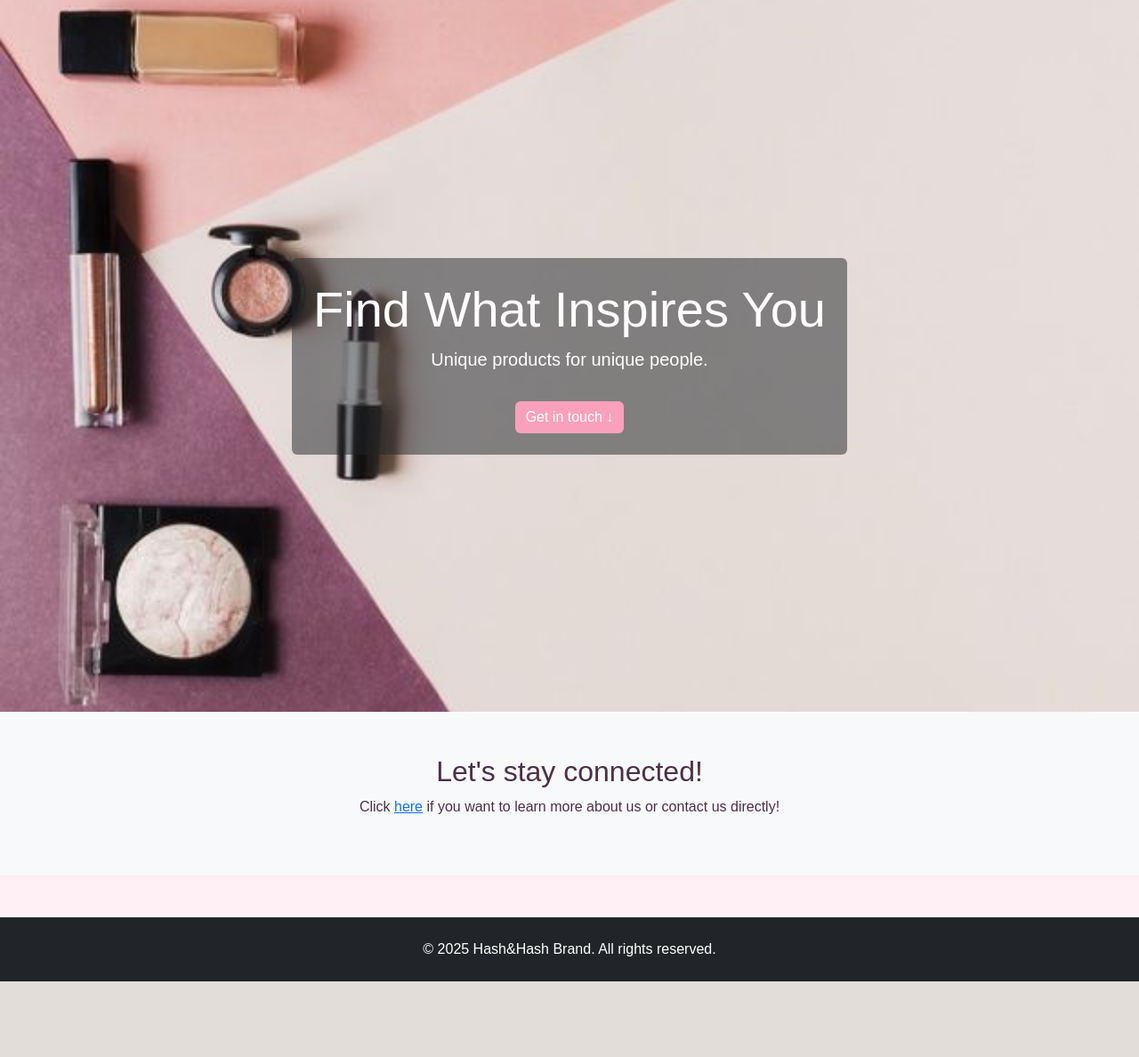
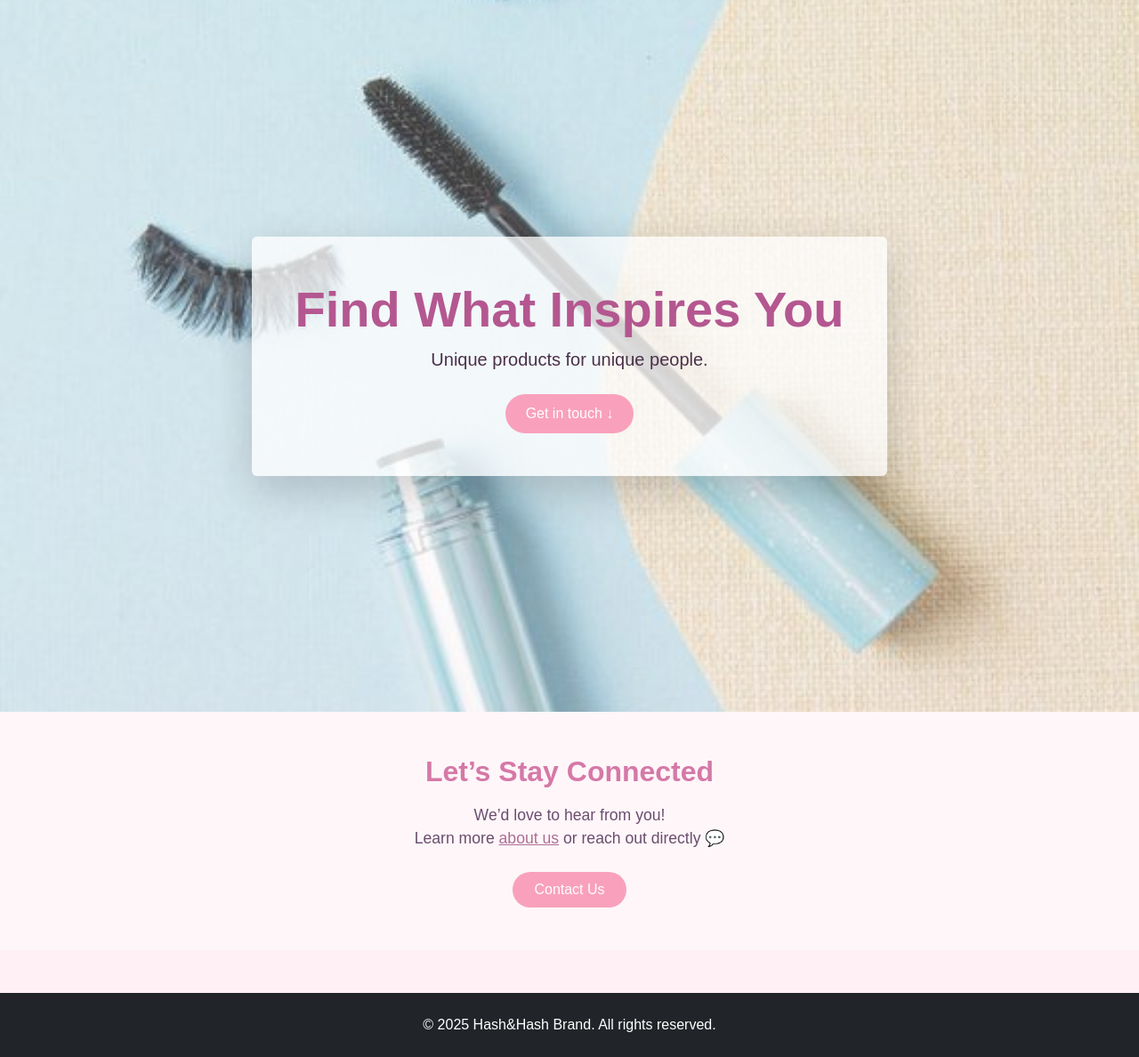
Before and after one commit to islembriki/makeup_project, a Symfony app: template templates/home/index.html.twig in a window 1280 px wide. Shown: the part 66-1254 px from the top of the page at 89% size. Before the commit the page ends 1169 px from the top, so only its background shows below. Run offline with Twig, Linux system fonts and the light colour scheme; the template is opened without the code that fills it, so the values that code supplies are empty; some libraries are stand-ins or nearby versions.

Commit message:
belkis added the styles for the products page and the contact us part

```diff
--- a/public/css/style.css
+++ b/public/css/style.css
@@ -61,3 +61,101 @@ footer {
     background-color: #f8c8dc;
     color: #4b3049;
 }
+
+.pastel-btn {
+    background-color: #f9a1bc;
+    color: white;
+    border: none;
+    padding: 0.6rem 1.4rem;
+    border-radius: 2rem;
+    font-weight: 500;
+    transition: all 0.3s ease;
+}
+
+.pastel-btn:hover {
+    background-color: #f67a9b;
+    color: white;
+}
+
+.landing-hero h1, .landing-hero p {
+    font-family: 'Poppins', sans-serif;
+}
+
+/* Soft Card Styling */
+.card {
+    border-radius: 1rem;
+    border: none;
+    background-color: #fff0f5; /* light pastel pink */
+    transition: transform 0.3s ease, box-shadow 0.3s ease;
+}
+
+.card:hover {
+    transform: translateY(-5px);
+    box-shadow: 0 8px 20px rgba(223, 177, 207, 0.3);
+}
+
+/* Button Styling */
+.btn-primary {
+    background-color: #d678a7;
+    border: none;
+    border-radius: 2rem;
+}
+
+.btn-primary:hover {
+    background-color: #c55d94;
+}
+
+.btn-secondary {
+    background-color: #f3c6d3;
+    color: #5f3e50;
+    border: none;
+    border-radius: 2rem;
+}
+
+.btn-secondary:hover {
+    background-color: #e8a5bb;
+    color: white;
+}
+
+/* Filter Section Background */
+form {
+    background: #fff7fa;
+    border: 1px solid #f3d7e2;
+    border-radius: 1rem;
+    padding: 1.5rem;
+}
+
+/* Titles */
+h1 {
+    color: #b45790;
+    font-family: 'Poppins', sans-serif;
+}
+
+.card {
+    opacity: 0;
+    animation: fadeInCard 0.8s ease forwards;
+}
+
+.card:nth-child(1) { animation-delay: 0.1s; }
+.card:nth-child(2) { animation-delay: 0.2s; }
+.card:nth-child(3) { animation-delay: 0.3s; }
+
+
+@keyframes fadeInCard {
+    to {
+        opacity: 1;
+        transform: translateY(0);
+    }
+    from {
+        opacity: 0;
+        transform: translateY(20px);
+    }
+}
+
+/* so all product images have the same style */
+.card-img-top {
+    height: 250px;
+    object-fit: cover;
+    border-radius: 1rem 1rem 0 0; /* top corners rounded to match card */
+    box-shadow: inset 0 0 5px rgba(0,0,0,0.1);
+}
--- a/templates/home/index.html.twig
+++ b/templates/home/index.html.twig
@@ -3,18 +3,34 @@
 {% block title %}Welcome to Our Shop{% endblock %}
 
 {% block body %}
-    <div class="landing-hero text-white text-center d-flex align-items-center justify-content-center" style="height: 100vh; background: url('{{ asset('images/landing.jpeg') }}') center/cover no-repeat;">
-        <div class="bg-dark bg-opacity-50 p-4 rounded">
-            <h1 class="display-4">Find What Inspires You</h1>
-            <p class="lead">Unique products for unique people.</p>
-            <a href="#get-in-touch" class="btn btn-outline-light mt-3">
-                Get in touch ↓
-            </a>
+
+    <div class="landing-hero text-center d-flex align-items-center justify-content-center" style="
+        height: 100vh;
+        background: linear-gradient(rgba(255, 255, 255, 0.2), rgba(255, 240, 245, 0.3)),
+                    url('{{ asset('images/background.jpeg') }}') center/cover no-repeat;
+        color: #4b3049;
+        background-size: cover;
+        background-position: center center;
+        background-repeat: no-repeat;
+        background-attachment: fixed;
+        position: relative;
+    ">
+        <div class="bg-white bg-opacity-75 p-5 rounded shadow-lg" style="z-index: 1;">
+            <h1 class="display-4 fw-bold" style="font-family: 'Poppins', sans-serif;">Find What Inspires You</h1>
+            <p class="lead mb-4" style="font-family: 'Poppins', sans-serif;">Unique products for unique people.</p>
+            <a href="#get-in-touch" class="btn pastel-btn">Get in touch ↓</a>
         </div>
     </div>
-    <section id="get-in-touch" class="text-center p-5 bg-light">
-        <h2>Let's stay connected!</h2>
-        <p>Click <a href="{{ path('app_aboutus') }}">here</a> if you want to learn more about us or contact us directly!</p>
 
+
+    <section id="get-in-touch" class="text-center py-5" style="background-color: #fef6f9;">
+        <div class="container">
+            <h2 class="fw-bold mb-3" style="color: #d678a7; font-family: 'Poppins', sans-serif;">Let’s Stay Connected </h2>
+            <p class="mb-4" style="font-size: 1.1rem; color: #6b4e6f;">
+                We’d love to hear from you! <br>
+                Learn more <a href="{{ path('app_aboutus') }}" class="text-decoration-underline" style="color: #ae6e94;">about us</a> or reach out directly 💬
+            </p>
+            <a href="{{ path('app_aboutus') }}" class="btn pastel-btn px-4 py-2">Contact Us</a>
+        </div>
     </section>
 {% endblock %}
--- a/templates/product/list.html.twig
+++ b/templates/product/list.html.twig
@@ -4,7 +4,7 @@
 
 {% block body %}
 <div class="container py-5">
-    <h1 class="mb-4 text-center">Our Products</h1>
+
 
     <form method="get" class="mb-4">
         <div class="row g-3 align-items-end">
```
Also changed, not shown: public/images/background.jpeg (added).
